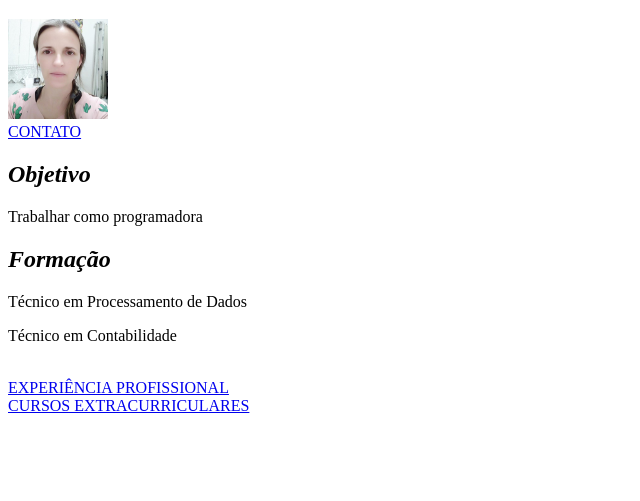
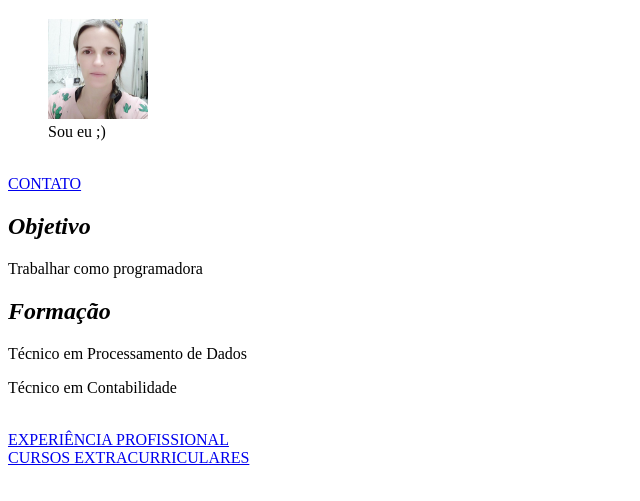
Before and after one commit to ANACBK/CV-ANA, a plain HTML site: page index.html in a window 1280 px wide. Shown: the part 61-562 px from the top of the page, without its empty margins (0-640 px from the left). Drawn offline with Linux system fonts and the light colour scheme.

Commit message:
legenda imagem

```diff
--- a/index.html
+++ b/index.html
@@ -6,9 +6,14 @@
     </head>
   <body>
     <h1>Ana Carolina Backes Kitzberger</h1>
-    <img alt="FOTO ANA" src="/imagens/ana.jpg"width="100" height="100">
+
+  <figure>
+    <img alt="FOTO ANA" src="./imagens/ana.jpg"width="100" height="100">
+    <figcaption>Sou eu ;)</figcaption>
+  </figure>
 
      <br>
+
     <a href="https://upgraded-halibut-5gqqx76wjp5v3px49-5500.app.github.dev/contato.html">CONTATO</a>
 
   <H2><i>Objetivo</i></H2>
```
Also changed, not shown: experiencia.html (+5 -0 lines).
